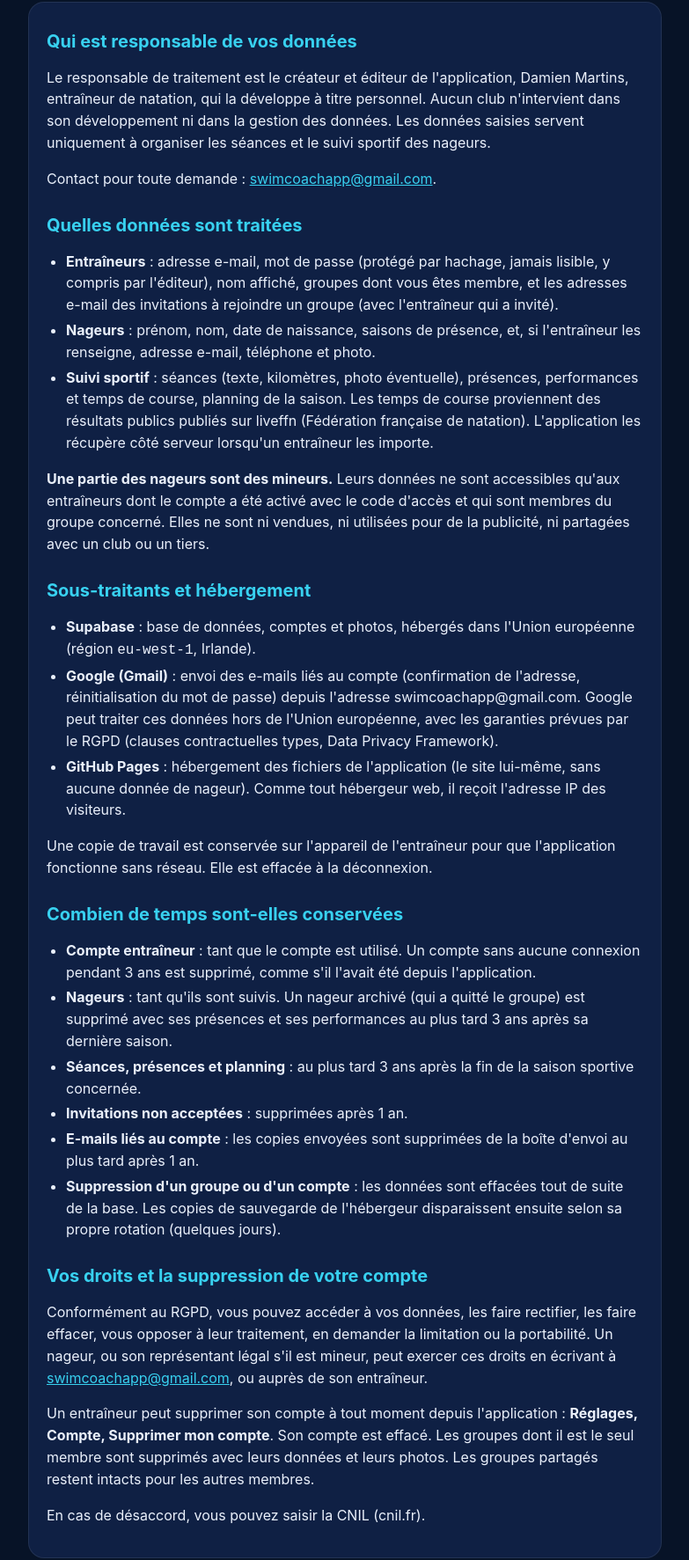
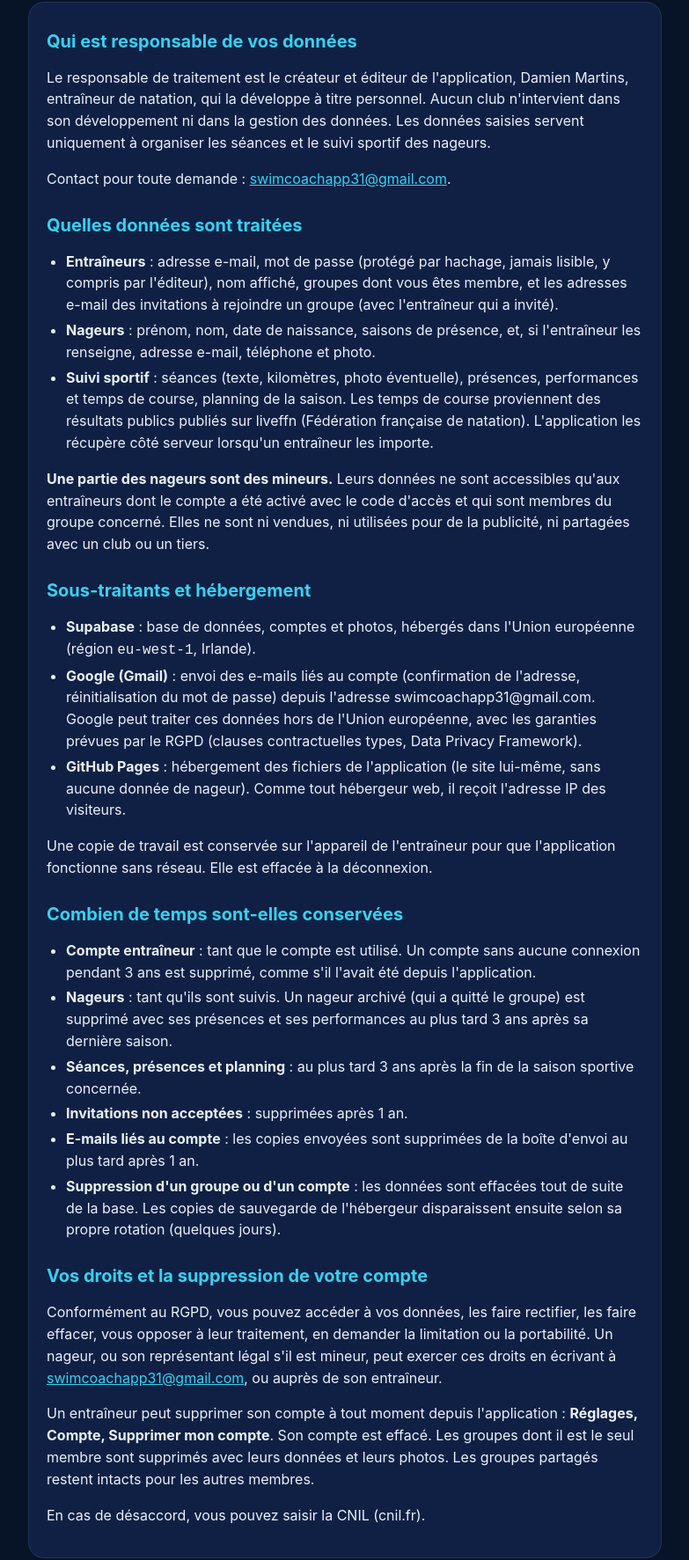
Before and after one commit to SwimmCoachApp/swimcoach-app, a website: page public/privacy.html in a window 1280 px wide. Shown: the part 183-1956 px from the top of the page at 88% size, without its empty margins (248-1031 px from the left). Drawn offline with Linux system fonts and the light colour scheme.

Commit message:
fix: adresse de contact swimcoachapp31@gmail.com
Co-Authored-By: Claude Opus 5.5 <noreply@anthropic.com>
Claude-Session: https://claude.ai/code/session_01BUxQxa31s8k2bTYh5dcVdn

```diff
--- a/public/privacy.html
+++ b/public/privacy.html
@@ -39,7 +39,7 @@
     <div class="card">
       <h2>Qui est responsable de vos données</h2>
       <p>Le responsable de traitement est le créateur et éditeur de l'application, Damien Martins, entraîneur de natation, qui la développe à titre personnel. Aucun club n'intervient dans son développement ni dans la gestion des données. Les données saisies servent uniquement à organiser les séances et le suivi sportif des nageurs.</p>
-      <p>Contact pour toute demande : <a href="mailto:swimcoachapp@gmail.com">swimcoachapp@gmail.com</a>.</p>
+      <p>Contact pour toute demande : <a href="mailto:swimcoachapp31@gmail.com">swimcoachapp31@gmail.com</a>.</p>
 
       <h2>Quelles données sont traitées</h2>
       <ul>
@@ -52,7 +52,7 @@
       <h2>Sous-traitants et hébergement</h2>
       <ul>
         <li><strong>Supabase</strong> : base de données, comptes et photos, hébergés dans l'Union européenne (région <code>eu-west-1</code>, Irlande).</li>
-        <li><strong>Google (Gmail)</strong> : envoi des e-mails liés au compte (confirmation de l'adresse, réinitialisation du mot de passe) depuis l'adresse swimcoachapp@gmail.com. Google peut traiter ces données hors de l'Union européenne, avec les garanties prévues par le RGPD (clauses contractuelles types, Data Privacy Framework).</li>
+        <li><strong>Google (Gmail)</strong> : envoi des e-mails liés au compte (confirmation de l'adresse, réinitialisation du mot de passe) depuis l'adresse swimcoachapp31@gmail.com. Google peut traiter ces données hors de l'Union européenne, avec les garanties prévues par le RGPD (clauses contractuelles types, Data Privacy Framework).</li>
         <li><strong>GitHub Pages</strong> : hébergement des fichiers de l'application (le site lui-même, sans aucune donnée de nageur). Comme tout hébergeur web, il reçoit l'adresse IP des visiteurs.</li>
       </ul>
       <p>Une copie de travail est conservée sur l'appareil de l'entraîneur pour que l'application fonctionne sans réseau. Elle est effacée à la déconnexion.</p>
@@ -68,7 +68,7 @@
       </ul>
 
       <h2>Vos droits et la suppression de votre compte</h2>
-      <p>Conformément au RGPD, vous pouvez accéder à vos données, les faire rectifier, les faire effacer, vous opposer à leur traitement, en demander la limitation ou la portabilité. Un nageur, ou son représentant légal s'il est mineur, peut exercer ces droits en écrivant à <a href="mailto:swimcoachapp@gmail.com">swimcoachapp@gmail.com</a>, ou auprès de son entraîneur.</p>
+      <p>Conformément au RGPD, vous pouvez accéder à vos données, les faire rectifier, les faire effacer, vous opposer à leur traitement, en demander la limitation ou la portabilité. Un nageur, ou son représentant légal s'il est mineur, peut exercer ces droits en écrivant à <a href="mailto:swimcoachapp31@gmail.com">swimcoachapp31@gmail.com</a>, ou auprès de son entraîneur.</p>
       <p>Un entraîneur peut supprimer son compte à tout moment depuis l'application : <strong>Réglages, Compte, Supprimer mon compte</strong>. Son compte est effacé. Les groupes dont il est le seul membre sont supprimés avec leurs données et leurs photos. Les groupes partagés restent intacts pour les autres membres.</p>
       <p>En cas de désaccord, vous pouvez saisir la CNIL (cnil.fr).</p>
     </div>
```
Also changed, not shown: docs/store-readiness.md (+1 -1 lines).
